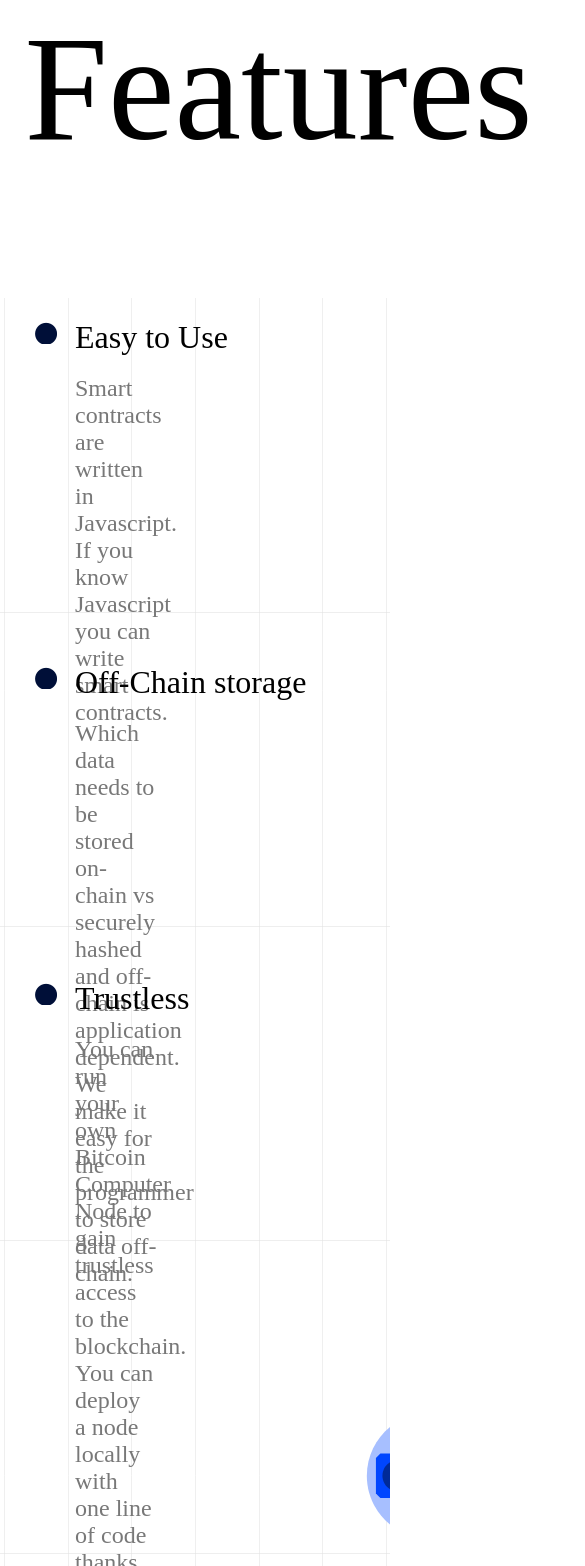
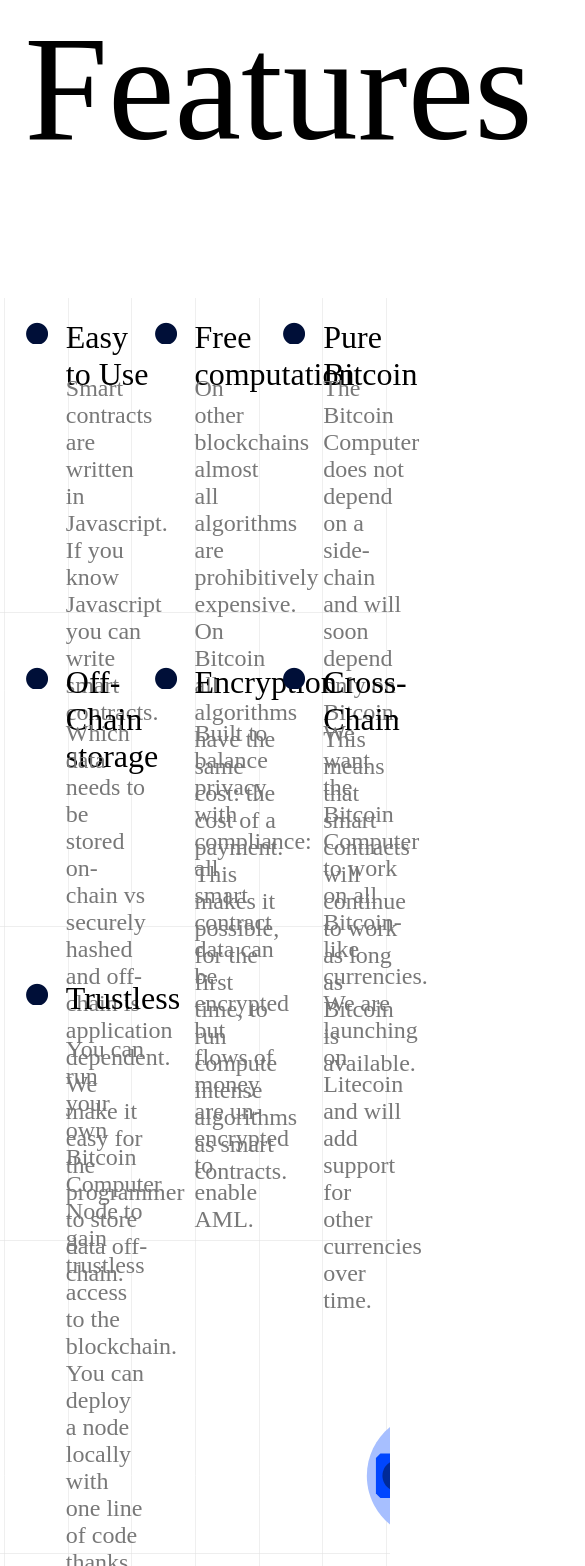
Before and after one commit to jonty007/website, a React (Create React App) app: page / in a window 390 px wide. Shown: the part 1542-3108 px from the top of the page, 585 px wide, since content can reach past the window. Built offline with nearby package versions, Linux system fonts and the light colour scheme.

Commit message:
responsive changes

```diff
--- a/src/About.css
+++ b/src/About.css
@@ -194,7 +194,7 @@
     height: 33%;
     z-index: 1;
     top: 770px;
-    left: 18px;
+    left: 3%;
     position: absolute;
     background-repeat: no-repeat;
 }
@@ -205,7 +205,7 @@
     height: 33%;
     z-index: 1;
     top: 770px;
-    left: 646px;
+    left: 35%;
     position: absolute;
     background-repeat: no-repeat;
 
@@ -217,7 +217,7 @@
     height: 33%;
     z-index: 1;
     top: 770px;
-    left: 1274px;
+    left: 68%;
     position: absolute;
     background-repeat: no-repeat;
 }
--- a/src/Examples.css
+++ b/src/Examples.css
@@ -301,7 +301,7 @@
     line-height: 31px;
     text-align: left;
     height: 31px;
-    width: 98%;
+    width: 80%;
     z-index: 2;
     top: 1396.5px;
     left: 36px;
--- a/src/Feature.css
+++ b/src/Feature.css
@@ -10,7 +10,7 @@
 
 .featureHeading {
     height: 32px;
-    width: 473px;
+    width: 80%;
     z-index: 1;
     top: 21px;
     left: 58px;
--- a/src/Features.css
+++ b/src/Features.css
@@ -129,7 +129,7 @@
     width: 30%;
     z-index: 1;
     top: 0px;
-    left: 17px;
+    left: 2%;
     position: absolute;
 }
 
@@ -138,7 +138,7 @@
     width: 30%;
     z-index: 1;
     top: 0px;
-    left: 645px;
+    left: 35%;
     position: absolute;
 }
 
@@ -147,7 +147,7 @@
     width: 30%;
     z-index: 1;
     top: 0px;
-    left: 1273px;
+    left: 68%;
     position: absolute;
 }
 
@@ -156,7 +156,7 @@
     width: 30%;
     z-index: 1;
     top: 345px;
-    left: 17px;
+    left: 2%;
     position: absolute;
 }
 
@@ -165,7 +165,7 @@
     width: 30%;
     z-index: 1;
     top: 345px;
-    left: 643px;
+    left: 35%;
     position: absolute;
 }
 
@@ -174,7 +174,7 @@
     width: 30%;
     z-index: 1;
     top: 345px;
-    left: 1273px;
+    left: 68%;
     position: absolute;
 }
 
@@ -183,7 +183,7 @@
     width: 30%;
     z-index: 1;
     top: 661px;
-    left: 17px;
+    left: 2%;
     position: absolute;
 }
 
--- a/src/Profile.css
+++ b/src/Profile.css
@@ -32,7 +32,7 @@
 .profile-text {
     left: 18px;
     top: 252px;
-    width: 435px;
+    width: 100%;
     height: 235px;
     color: white;
     font-family: Formular;
```
